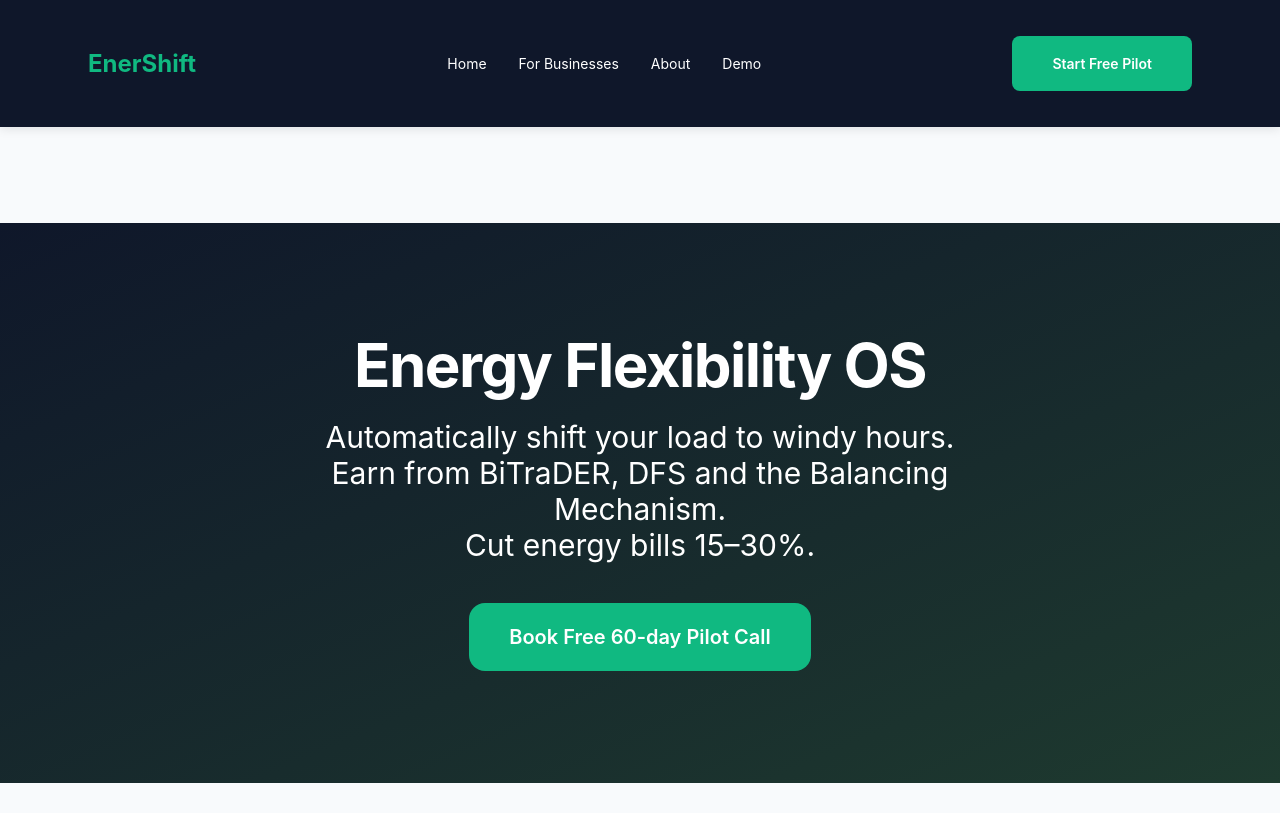
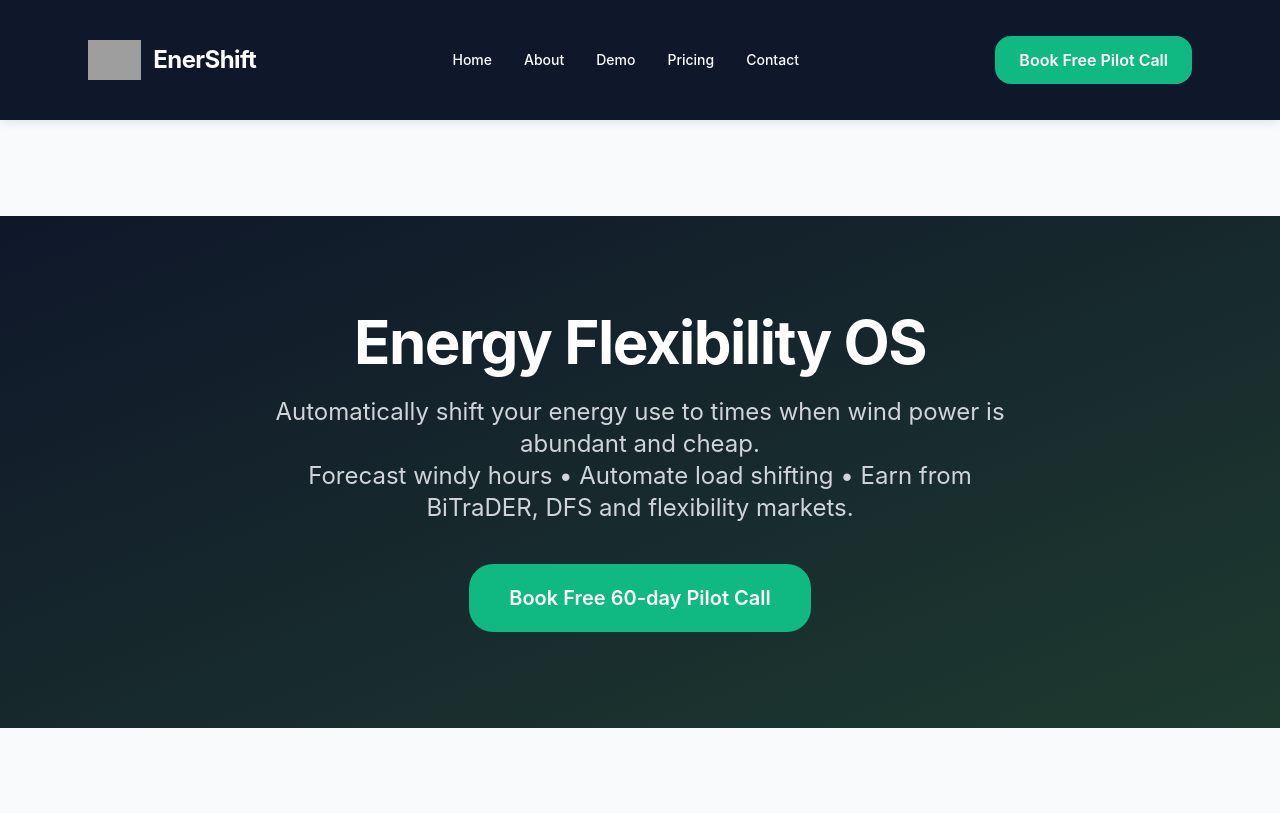
Before and after one commit to willbrad0803/EnerShift, a Django app: page / in a window 1280 px wide. Shown: the top 813 px of the page. Run offline with Django 5.2, Linux system fonts and the light colour scheme; some libraries are stand-ins or nearby versions; grey boxes are pictures that could not be loaded.

Commit message:
Update base.html and index.html with new logo and SEO

```diff
--- a/templates/base.html
+++ b/templates/base.html
@@ -1,17 +1,30 @@
+{% load static %}
+
 <!DOCTYPE html>
 <html lang="en">
 <head>
     <meta charset="UTF-8">
     <meta name="viewport" content="width=device-width, initial-scale=1.0">
-    <title>EnerShift - Energy Flexibility OS</title>
+    <title>EnerShift - Energy Flexibility OS for North West UK Businesses</title>
+    <meta name="description" content="Automatically shift your energy use to times when wind power is abundant and cheap. Forecast windy hours, automate load shifting, and earn from BiTraDER, DFS and flexibility markets. Simple dashboard for warehouses, factories and commercial sites.">
 
+    <!-- Open Graph / Social -->
+    <meta property="og:title" content="EnerShift - Energy Flexibility OS">
+    <meta property="og:description" content="Shift energy use to cheap green wind power and earn revenue from flexibility markets.">
+    <meta property="og:type" content="website">
+    <meta property="og:url" content="https://www.enershift.energy">
+    <meta property="og:image" content="https://www.enershift.energy/static/assets/enershift-logo.png">
+
+    <link rel="icon" href="{% static 'assets/enershift-logo.png' %}">
+
+    <!-- Tailwind + Scripts -->
     <script src="https://cdn.tailwindcss.com"></script>
     <script src="https://unpkg.com/htmx.org@2"></script>
     <script src="https://unpkg.com/alpinejs@3.x.x/dist/cdn.min.js" defer></script>
     <link rel="stylesheet" href="https://unpkg.com/leaflet@1.9.4/dist/leaflet.css" />
     <script src="https://unpkg.com/leaflet@1.9.4/dist/leaflet.js"></script>
 
-    <link rel="stylesheet" href="{% load static %}{% static 'css/styles.css' %}">
+    <link rel="stylesheet" href="{% static 'css/styles.css' %}">
 
     <script>
         tailwind.config = {
@@ -26,55 +39,39 @@
             }
         }
     </script>
-
-    {% block extra_head %}{% endblock %}
 </head>
 <body class="bg-[var(--light)] text-[var(--dark)]">
-    <!-- Consistent Navbar -->
+    <!-- Navbar -->
     <nav class="bg-[var(--dark)] text-white sticky top-0 z-50">
         <div class="max-w-7xl mx-auto px-6 py-5 flex justify-between items-center">
-            <a href="/" class="flex items-center gap-3">
-                <span class="text-2xl font-bold text-[var(--primary)]">EnerShift</span>
-            </a>
-
-            <!-- Desktop Navigation -->
-            <div class="hidden md:flex items-center gap-8 text-sm">
+            <div class="flex items-center gap-3">
+                <img src="{% static 'assets/enershift-logo.png' %}" alt="EnerShift Logo" class="h-10 w-auto">
+                <span class="text-2xl font-bold tracking-tight">EnerShift</span>
+            </div>
+            <div class="hidden md:flex gap-8 text-sm font-medium">
                 <a href="/" class="hover:text-[var(--primary)] transition">Home</a>
-                <a href="/pricing.html" class="hover:text-[var(--primary)] transition">For Businesses</a>
                 <a href="/about.html" class="hover:text-[var(--primary)] transition">About</a>
                 <a href="/demo.html" class="hover:text-[var(--primary)] transition">Demo</a>
+                <a href="/pricing.html" class="hover:text-[var(--primary)] transition">Pricing</a>
+                <a href="/contact.html" class="hover:text-[var(--primary)] transition">Contact</a>
             </div>
-
-            <div class="flex items-center gap-4">
-                {% if user.is_authenticated %}
-                <span class="text-sm text-gray-300 hidden md:inline">Welcome, {{ user.username }}</span>
-                <a href="/dashboard/" class="text-sm hover:text-[var(--primary)]">Dashboard</a>
-                <a href="/dashboard/logout/"
-                   class="bg-red-600 hover:bg-red-700 px-5 py-2 rounded-xl text-sm font-medium transition">
-                    Logout
-                </a>
-                {% else %}
-                <a href="https://calendly.com/william-bradshaw-enershift" target="_blank"
-                   class="cta-btn text-sm">Start Free Pilot</a>
-                {% endif %}
-            </div>
+            <a href="https://calendly.com/william-bradshaw-enershift/60min"
+               target="_blank"
+               class="bg-[var(--primary)] hover:bg-emerald-600 text-white px-6 py-3 rounded-2xl font-semibold transition">
+                Book Free Pilot Call
+            </a>
         </div>
     </nav>
 
     {% block content %}{% endblock %}
 
-    <!-- Consistent Footer -->
-    <footer class="bg-[var(--dark)] text-gray-400 py-12 mt-20">
+    <!-- Footer -->
+    <footer class="bg-[var(--dark)] text-white py-12">
         <div class="max-w-7xl mx-auto px-6 text-center">
-            <p class="mb-6">&copy; 2026 EnerShift</p>
-            <div class="flex flex-wrap justify-center gap-x-8 gap-y-2 text-sm">
-                <a href="/about.html" class="hover:text-white">About</a>
-                <a href="/pricing.html" class="hover:text-white">For Businesses</a>
-                <a href="/demo.html" class="hover:text-white">Demo</a>
-                <a href="/contact.html" class="hover:text-white">Contact</a>
-                <a href="/privacy.html" class="hover:text-white">Privacy</a>
+            <div class="flex justify-center mb-6">
+                <img src="{% static 'assets/enershift-logo.png' %}" alt="EnerShift" class="h-12 opacity-75">
             </div>
-            <p class="text-xs mt-10 text-gray-500">Helping businesses shift load and earn from flexibility markets</p>
+            <p class="text-sm opacity-75">© 2026 EnerShift. Helping businesses shift load and earn from flexibility markets.</p>
         </div>
     </footer>
 
--- a/templates/public/index.html
+++ b/templates/public/index.html
@@ -1,23 +1,24 @@
 {% extends 'base.html' %}
-{% load static %}
 
 {% block content %}
-<!-- Hero Section - Clean and broad -->
-<section class="bg-gradient-to-br from-[var(--dark)] to-[#1e3a2f] text-white py-28">
-  <div class="max-w-5xl mx-auto px-6 text-center">
+<div class="min-h-screen bg-[var(--light)]">
+    <!-- Hero -->
+    <section class="bg-gradient-to-br from-[var(--dark)] to-[#1e3a2f] text-white py-24">
+        <div class="max-w-7xl mx-auto px-6 text-center">
+            <div class="max-w-3xl mx-auto">
                 <h1 class="text-5xl md:text-6xl font-bold tracking-tight mb-6">
                     Energy Flexibility OS
                 </h1>
-    <p class="text-2xl md:text-3xl max-w-3xl mx-auto mb-10">
-      Automatically shift your load to windy hours.<br>
-      Earn from BiTraDER, DFS and the Balancing Mechanism.<br>
-      Cut energy bills 15–30%.
+                <p class="text-xl md:text-2xl text-gray-300 mb-10">
+                    Automatically shift your energy use to times when wind power is abundant and cheap.<br>
+                    Forecast windy hours • Automate load shifting • Earn from BiTraDER, DFS and flexibility markets.
                 </p>
-    <a href="https://calendly.com/william-bradshaw-enershift"
+                <a href="https://calendly.com/william-bradshaw-enershift/60min"
                    target="_blank"
-       class="inline-block bg-[var(--primary)] hover:bg-emerald-600 text-white font-semibold px-10 py-5 rounded-2xl text-xl transition">
+                   class="inline-block bg-[var(--primary)] hover:bg-emerald-600 text-white px-10 py-5 rounded-3xl text-xl font-semibold transition">
                     Book Free 60-day Pilot Call
                 </a>
+            </div>
         </div>
     </section>
 
```
Lines whose indentation alone changed are shown as unchanged.
